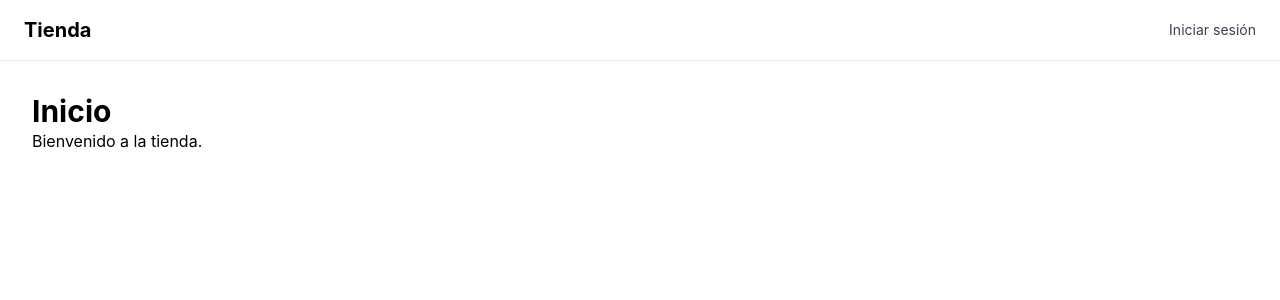
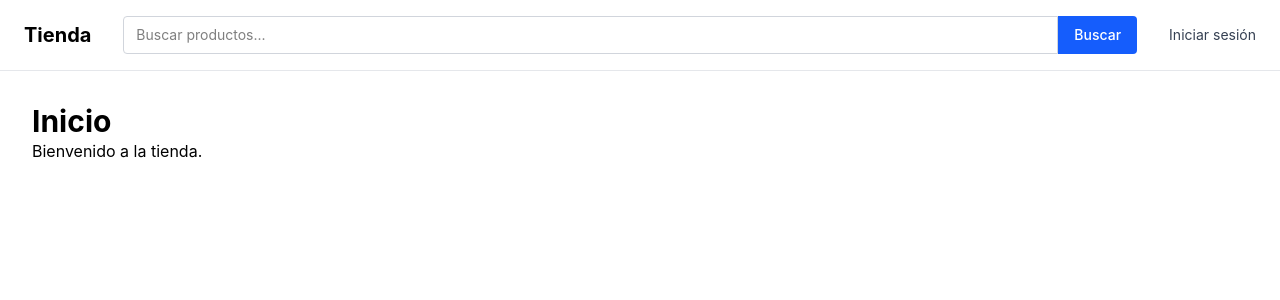
Before and after one commit to cami467/ecommerce-frontend, a React (Vite) app: page / in a window 1280 px wide. Shown: the top 300 px of the page. Built offline with nearby package versions, Linux system fonts and the light colour scheme; no server answers.

Commit message:
feat: agregar useState en Header para manejar estados locales

```diff
--- a/src/components/layout/Header.tsx
+++ b/src/components/layout/Header.tsx
@@ -1,15 +1,29 @@
 import { Link, useNavigate } from 'react-router-dom'
 import { useAuth } from '../../hooks/useAuth'
 import { useCarritoItems } from '../../context/CarritoItemsContext'
+import { useState } from 'react'
 
 export function Header() {
   const { estaAutenticado, usuario, logout } = useAuth()
   const navigate = useNavigate()
   const { cantidadItems, total } = useCarritoItems()
+  const [busquedaGlobal, setBusquedaGlobal] = useState('')
 
   async function handleLogout() {
     await logout()
     navigate('/login')
+  }
+
+  function handleBuscar(e: React.FormEvent) {
+    e.preventDefault()
+    const termino = busquedaGlobal.trim()
+
+    if (!termino) {
+      navigate('/productos')
+      return
+    }
+
+    navigate(`/productos?buscar=${encodeURIComponent(termino)}`)
   }
 
   const nombreUsuario = usuario?.nombre_completo || usuario?.email || 'Mi cuenta'
@@ -20,6 +34,25 @@ export function Header() {
         Tienda
       </Link>
 
+      {/* Buscador global */}
+      <form onSubmit={handleBuscar} className="hidden flex-1 px-8 md:block">
+        <div className="flex">
+          <input
+            type="search"
+            value={busquedaGlobal}
+            onChange={(e) => setBusquedaGlobal(e.target.value)}
+            placeholder="Buscar productos..."
+            className="w-full rounded-l border border-gray-300 px-3 py-2 text-sm focus:outline-none focus:ring-2 focus:ring-blue-500"
+          />
+          <button
+            type="submit"
+            className="rounded-r bg-blue-600 px-4 py-2 text-sm font-medium text-white hover:bg-blue-700"
+          >
+            Buscar
+          </button>
+        </div>
+      </form>
+
       <nav className="flex items-center gap-6">
         {estaAutenticado ? (
           <>
@@ -28,7 +61,7 @@ export function Header() {
             </Link>
 
             <Link to="/mis-pedidos" className="text-sm text-gray-700 hover:underline">
-            Mis pedidos
+              Mis pedidos
             </Link>
 
             <Link to="/carrito" className="relative flex items-center gap-2 text-sm text-gray-700 hover:underline">
```
